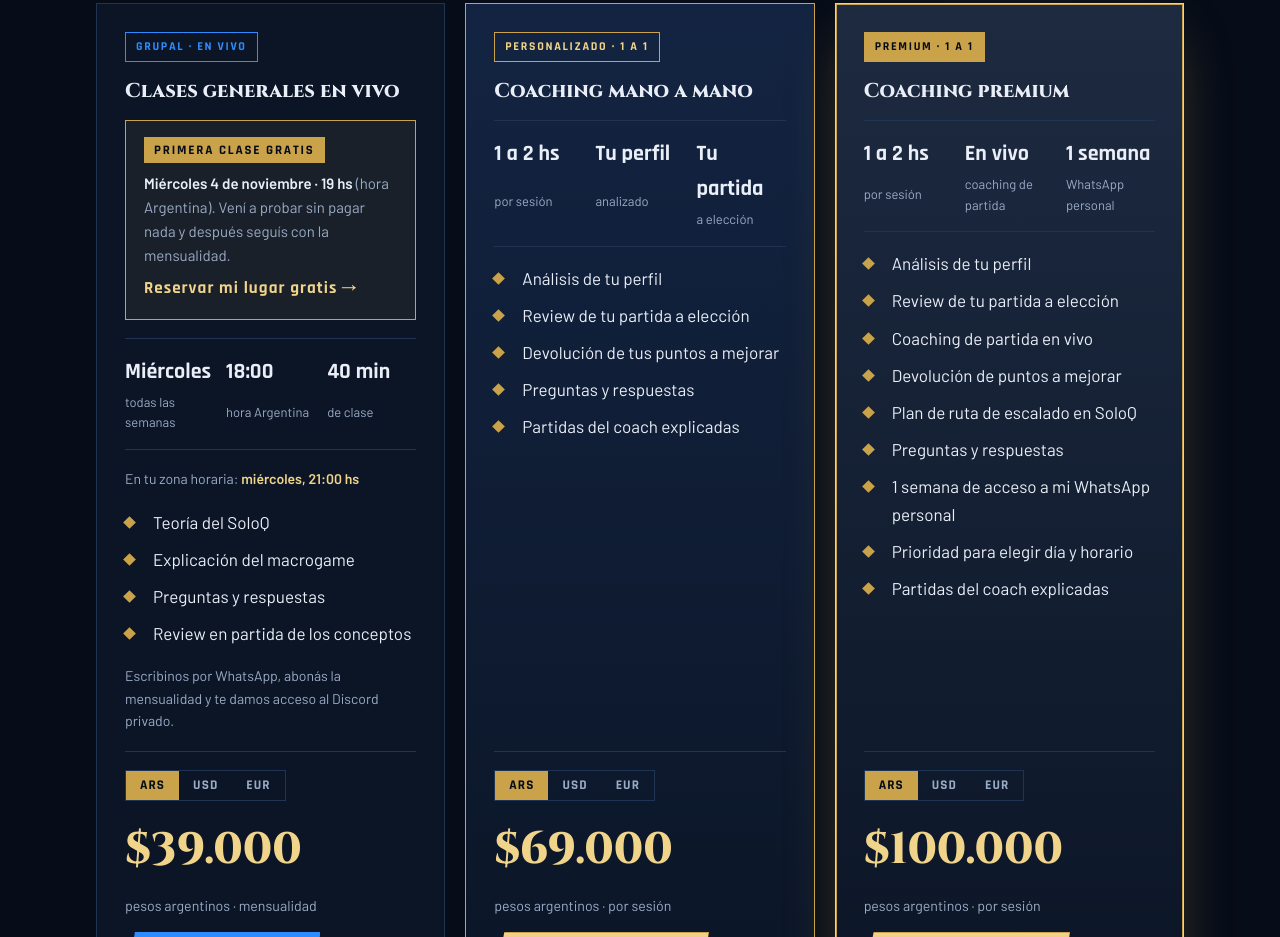
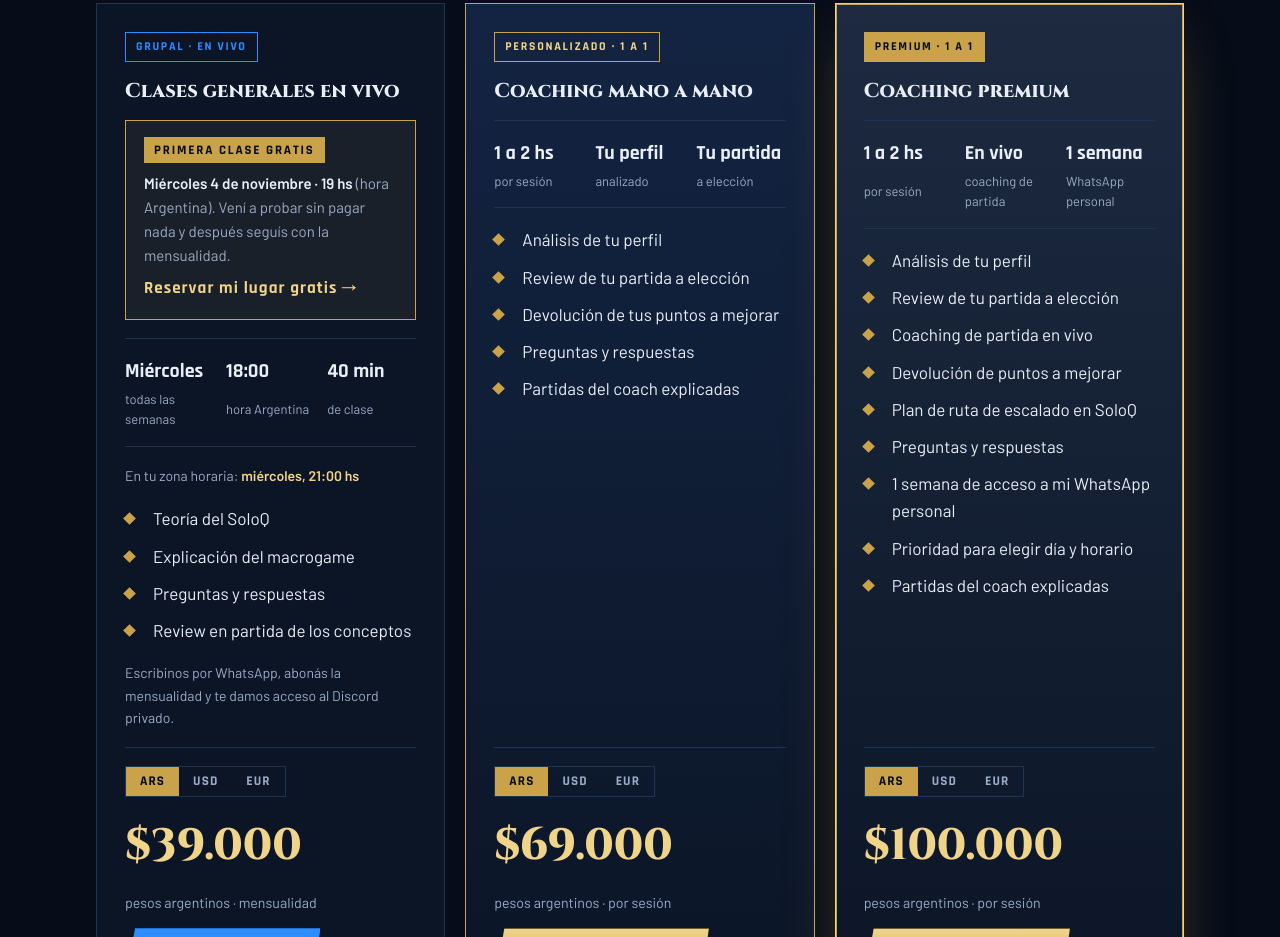
Before and after one commit to DylanAAMG/imperio-gamer, a plain HTML site: page index.html in a window 1280 px wide. Shown: the part 1280-2217 px from the top of the page. Drawn offline with Linux system fonts and the light colour scheme.

Commit message:
Ajuste de tamaño en datos de las tarjetas
Co-Authored-By: Claude Opus 5.5 <noreply@anthropic.com>
Claude-Session: https://claude.ai/code/session_01Ua44ot2YKLd8XNh7GKUyZ8

```diff
--- a/index.html
+++ b/index.html
@@ -102,7 +102,7 @@ nav .wrap{display:flex;align-items:center;justify-content:space-between;height:6
 .svc.featured .tag{border-color:var(--gold);color:var(--gold-hi)}
 .facts{display:grid;grid-template-columns:repeat(3,1fr);gap:12px;border-block:1px solid var(--line);padding-block:16px}
 .facts div{display:grid;gap:2px;min-width:0}
-.facts b{font-family:var(--label);font-size:22px;color:var(--fg);font-variant-numeric:tabular-nums}
+.facts b{font-family:var(--label);font-size:20px;overflow-wrap:anywhere;color:var(--fg);font-variant-numeric:tabular-nums}
 .facts span{font-size:13px;color:var(--muted)}
 .free{border:1px solid var(--gold);background:rgba(201,162,74,.08);padding:16px 18px;display:grid;gap:8px}
 .free-tag{justify-self:start;font-family:var(--label);font-weight:700;font-size:13px;letter-spacing:.14em;text-transform:uppercase;background:var(--gold);color:var(--bg);padding:3px 10px}
```
